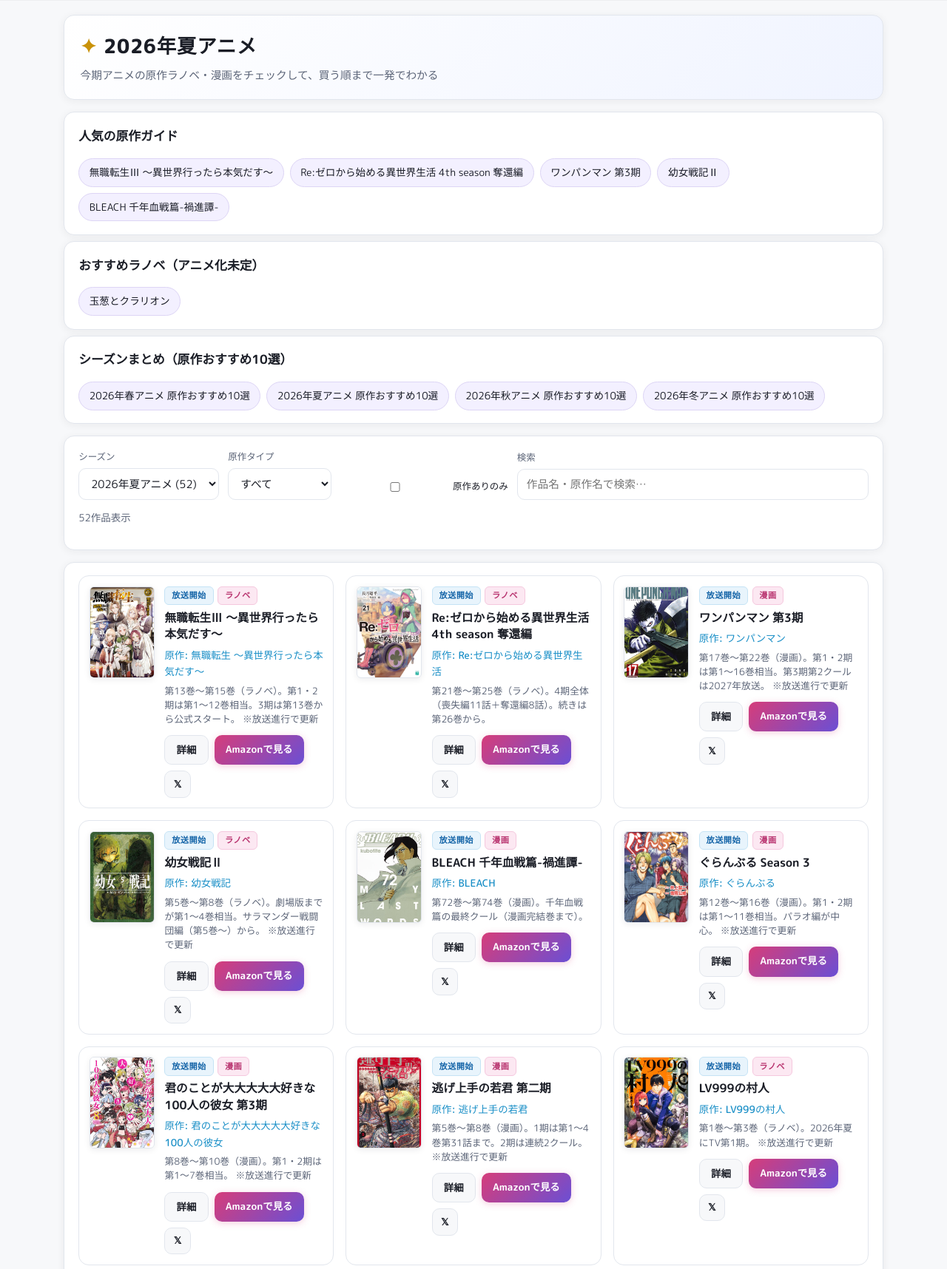
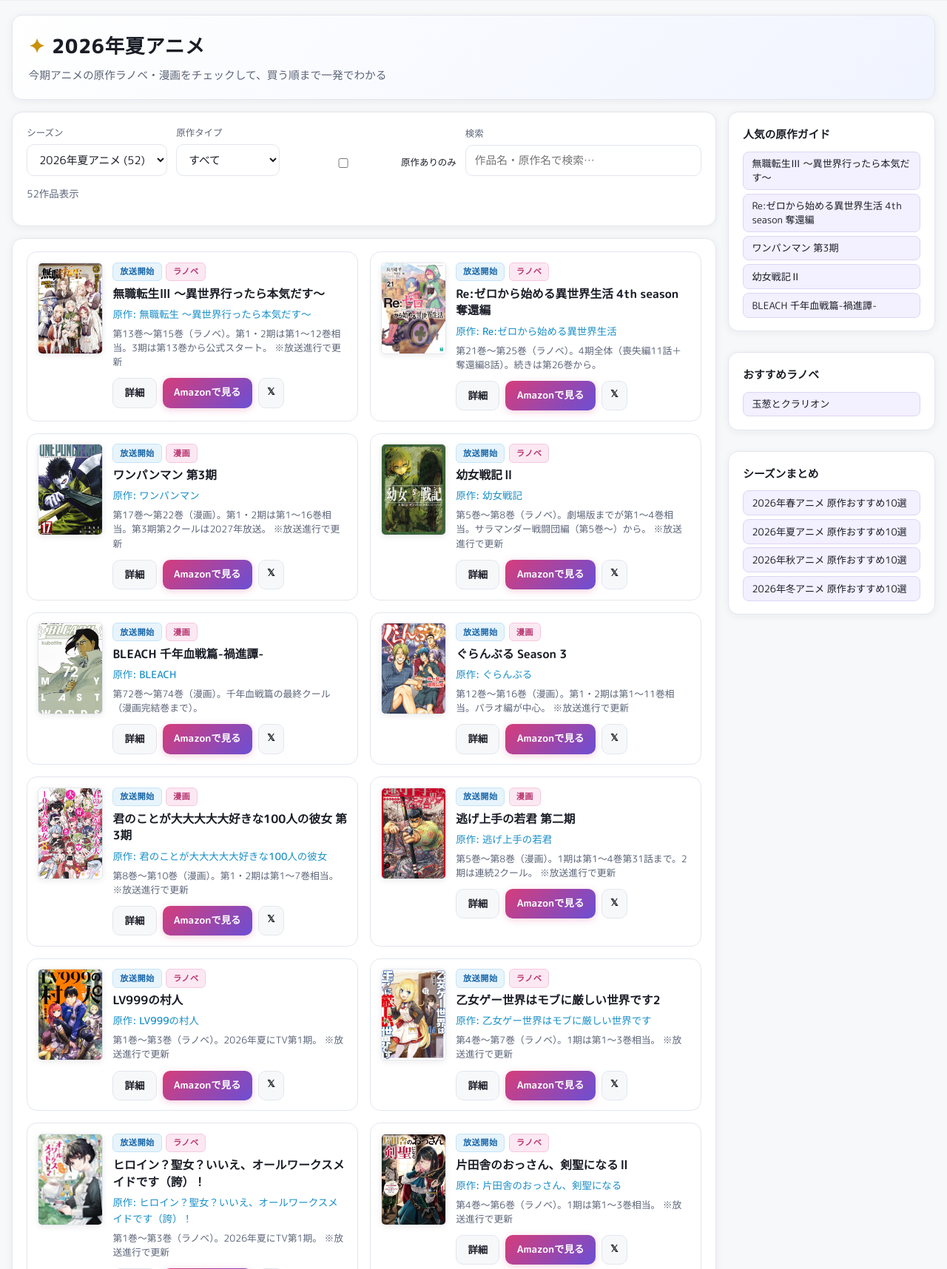
Before and after one commit to Deek229/anime-gensaku-guide, a FastAPI app: page / in a window 1280 px wide. Shown: the part 63-1779 px from the top of the page at 74% size. Run offline with FastAPI, Linux system fonts and the light colour scheme.

Commit message:
Move popular guides and season matome into a right homepage sidebar.
Co-authored-by: Cursor <cursoragent@cursor.com>

```diff
--- a/static/style.css
+++ b/static/style.css
@@ -87,9 +87,57 @@ a { color: var(--cyan); }
 }
 
 .container {
-  max-width: 1140px;
+  max-width: 1280px;
   margin: 0 auto;
   padding: 1.25rem 1rem 2rem;
+}
+
+.home-layout {
+  display: grid;
+  grid-template-columns: minmax(0, 1fr) 280px;
+  gap: 1rem;
+  align-items: start;
+}
+
+.home-sidebar {
+  display: flex;
+  flex-direction: column;
+  gap: 0.75rem;
+  position: sticky;
+  top: 0.85rem;
+}
+
+.sidebar-panel {
+  margin-bottom: 0;
+  padding: 0.9rem 0.95rem;
+}
+
+.sidebar-panel .section-title {
+  margin-bottom: 0.65rem;
+  font-size: 0.92rem;
+}
+
+.sidebar-nav {
+  display: flex;
+  flex-direction: column;
+  gap: 0.3rem;
+}
+
+.sidebar-link {
+  display: block;
+  padding: 0.42rem 0.7rem;
+  border-radius: 8px;
+  background: #f3f0ff;
+  border: 1px solid #ddd5f5;
+  color: var(--text);
+  text-decoration: none;
+  font-size: 0.82rem;
+  line-height: 1.4;
+}
+
+.sidebar-link:hover {
+  background: #fce8f2;
+  border-color: #f0c0d8;
 }
 
 .hero {
@@ -856,6 +904,16 @@ a { color: var(--cyan); }
 .matome-panel { margin-bottom: 1rem; }
 .matome-panel .popular-links { margin-top: 0.5rem; }
 
+@media (max-width: 960px) {
+  .home-layout {
+    grid-template-columns: 1fr;
+  }
+  .home-sidebar {
+    position: static;
+    order: -1;
+  }
+}
+
 @media (max-width: 600px) {
   .hero h1 { font-size: 1.35rem; }
   .work-grid { grid-template-columns: 1fr; }
--- a/templates/index.html
+++ b/templates/index.html
@@ -27,38 +27,8 @@
   <p class="tagline">{{ tagline }}</p>
 </section>
 
-{% if popular_works %}
-<section class="panel popular-panel">
-  <h2 class="section-title">人気の原作ガイド</h2>
-  <div class="popular-links">
-    {% for w in popular_works %}
-    <a class="popular-chip" href="/works/{{ w.id }}">{{ w.title }}</a>
-    {% endfor %}
-  </div>
-</section>
-{% endif %}
-
-{% if ln_pick_works %}
-<section class="panel popular-panel">
-  <h2 class="section-title">おすすめラノベ（アニメ化未定）</h2>
-  <div class="popular-links">
-    {% for w in ln_pick_works %}
-    <a class="popular-chip" href="/works/{{ w.share_slug }}">{{ w.title }}</a>
-    {% endfor %}
-  </div>
-</section>
-{% endif %}
-
-{% if matome_pages %}
-<section class="panel matome-panel">
-  <h2 class="section-title">シーズンまとめ（原作おすすめ10選）</h2>
-  <div class="popular-links">
-    {% for m in matome_pages %}
-    <a class="popular-chip" href="{{ m.path }}">{{ m.title }}</a>
-    {% endfor %}
-  </div>
-</section>
-{% endif %}
+<div class="home-layout">
+<div class="home-main">
 
 <section class="panel controls">
   <div class="control-row">
@@ -150,6 +120,43 @@
   </div>
   <p class="empty-msg hidden" id="emptyMsg">条件に一致する作品がありません。</p>
 </section>
+</div>
+
+<aside class="home-sidebar" aria-label="ガイドメニュー">
+  {% if popular_works %}
+  <section class="panel sidebar-panel">
+    <h2 class="section-title">人気の原作ガイド</h2>
+    <nav class="sidebar-nav">
+      {% for w in popular_works %}
+      <a class="sidebar-link" href="/works/{{ w.id }}">{{ w.title }}</a>
+      {% endfor %}
+    </nav>
+  </section>
+  {% endif %}
+
+  {% if ln_pick_works %}
+  <section class="panel sidebar-panel">
+    <h2 class="section-title">おすすめラノベ</h2>
+    <nav class="sidebar-nav">
+      {% for w in ln_pick_works %}
+      <a class="sidebar-link" href="/works/{{ w.share_slug }}">{{ w.title }}</a>
+      {% endfor %}
+    </nav>
+  </section>
+  {% endif %}
+
+  {% if matome_pages %}
+  <section class="panel sidebar-panel">
+    <h2 class="section-title">シーズンまとめ</h2>
+    <nav class="sidebar-nav">
+      {% for m in matome_pages %}
+      <a class="sidebar-link" href="{{ m.path }}">{{ m.title }}</a>
+      {% endfor %}
+    </nav>
+  </section>
+  {% endif %}
+</aside>
+</div>
 {% endblock %}
 {% block scripts %}
 <script src="/static/home.js"></script>
```
